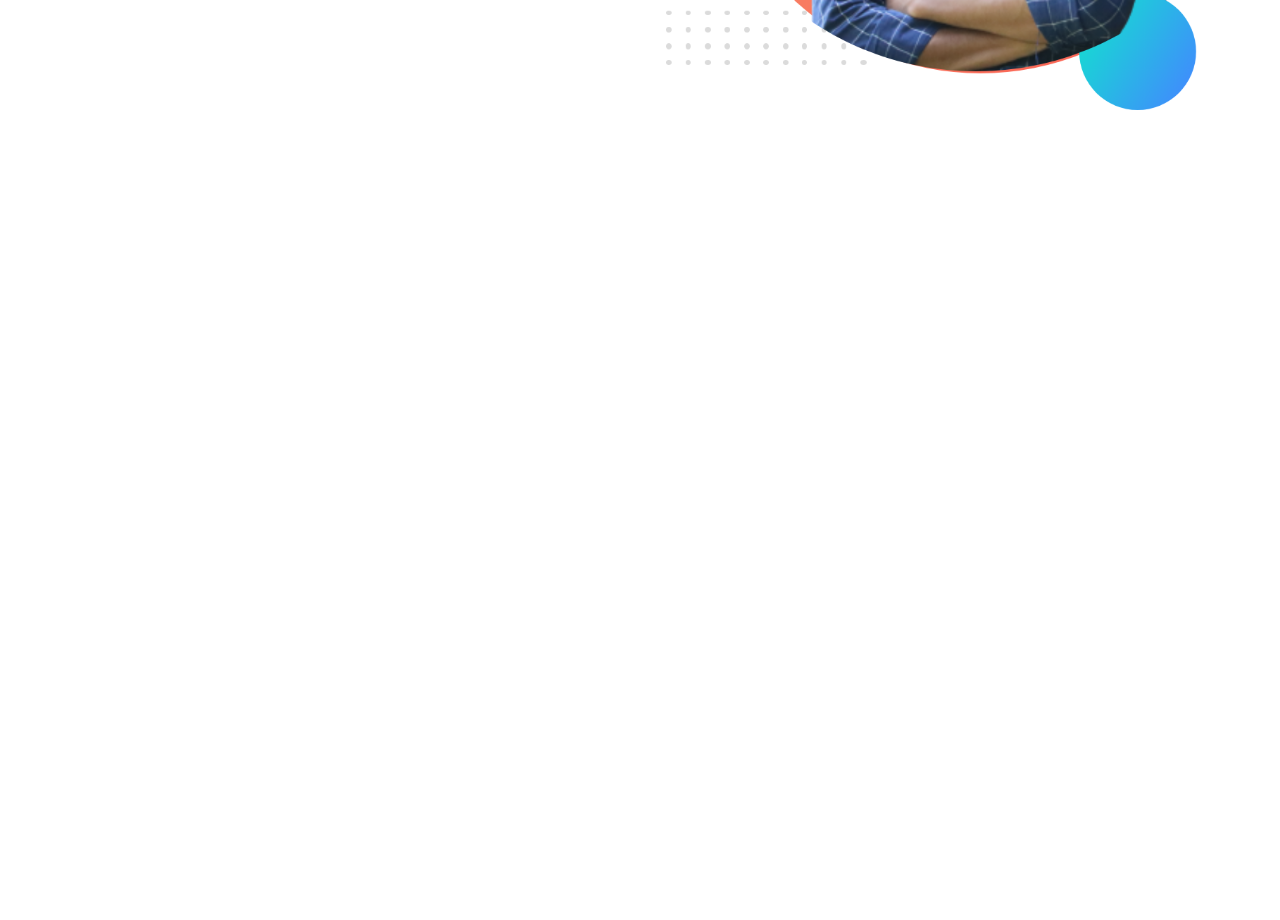
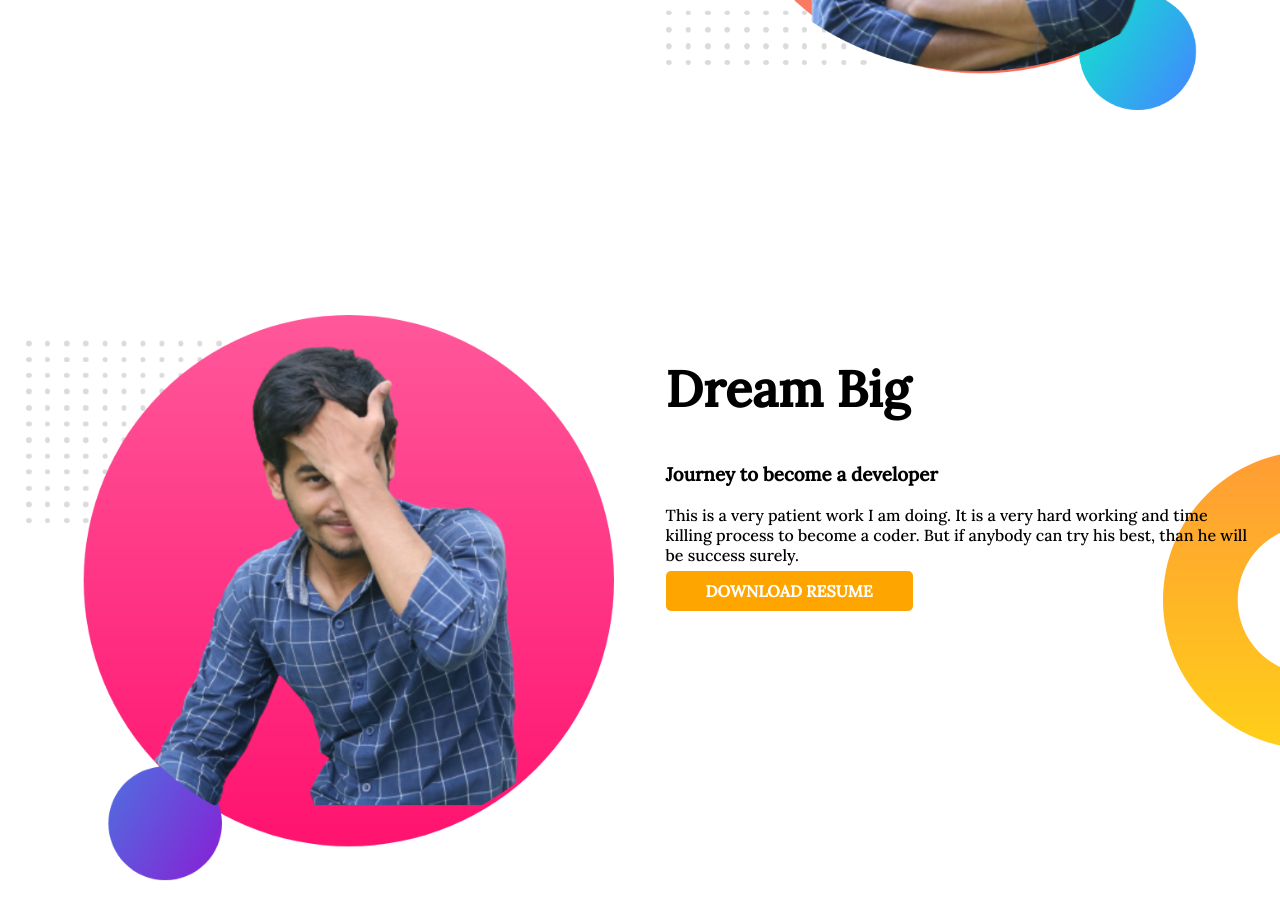
Before and after one commit to ToufikusSaehin/developer-portfolio, a plain HTML site: page index.html in a window 1280 px wide. Shown: the part 500-1420 px from the top of the page. Before the commit the page ends 800 px from the top, so only its background shows below. Drawn offline with Linux system fonts and the light colour scheme.

Commit message:
dream area

```diff
--- a/index.html
+++ b/index.html
@@ -32,6 +32,19 @@
             <img src="images/toufikus-salehin.png" alt="Picture of Toufikus Salehin">
         </div>
     </section>
+    <section class="middle-bannar">
+        <div class="half-width">
+            <img src="images/himel.png" alt="Himel">
+        </div>
+        <div class="half-width">
+            <h1>Dream Big</h1>
+            <h3>Journey to become a developer</h3>
+            <p>This is a very patient work I am doing. It is a very hard working and time killing process to become a
+                coder. But if anybody can try his best, than he will be success surely.
+            </p>
+            <a class="link-button" target="_blank" href="https://github.com/">DOWNLOAD RESUME</a>
+        </div>
+    </section>
 </body>
 
 </html>
--- a/style.css
+++ b/style.css
@@ -22,6 +22,7 @@ h1 {
 
 section {
     display: flex;
+    margin-bottom: 150px;
 }
 
 .link-button {
@@ -37,3 +38,9 @@ section {
     background-image: url(images/top-banner.png);
     background-repeat: no-repeat;
 }
+
+.middle-bannar {
+    background-image: url(images/dream-bg.png);
+    background-repeat: no-repeat;
+    background-position: right;
+}
```
Also changed, not shown: images/himel.png (added).
